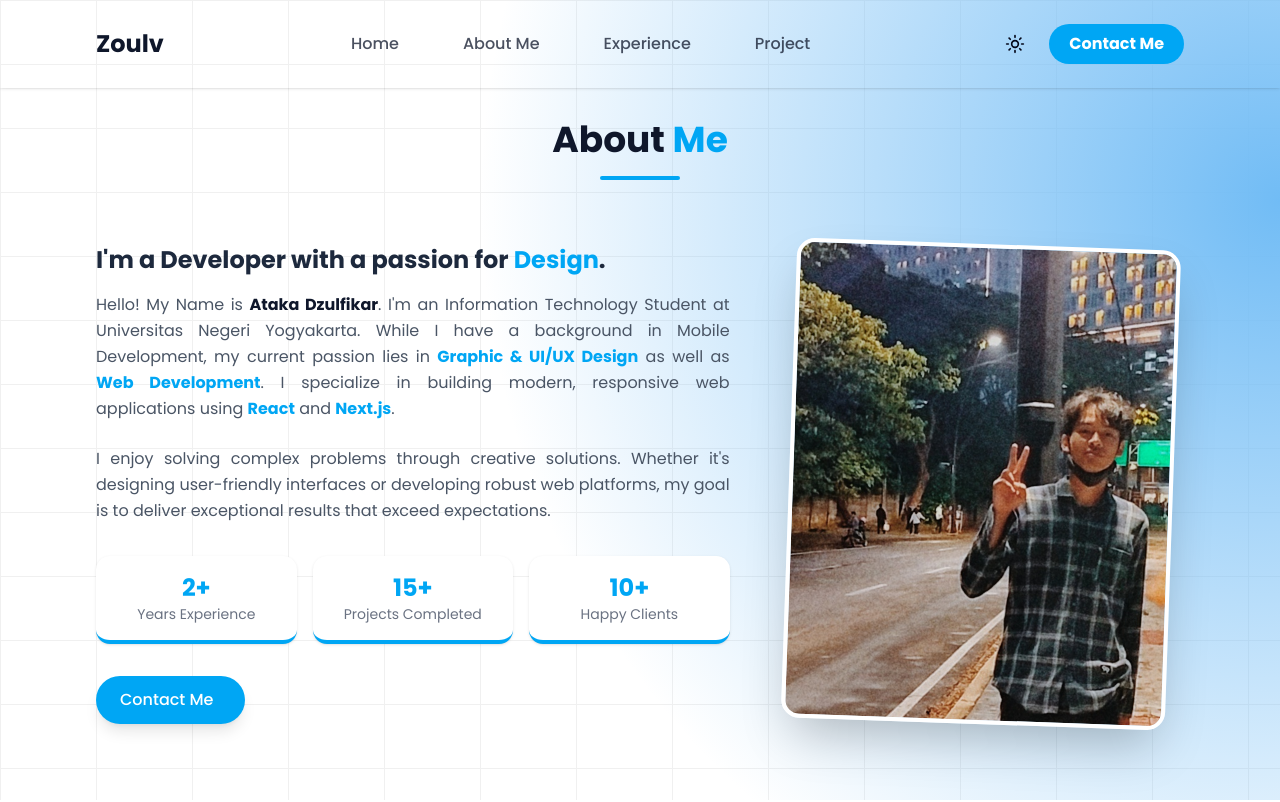
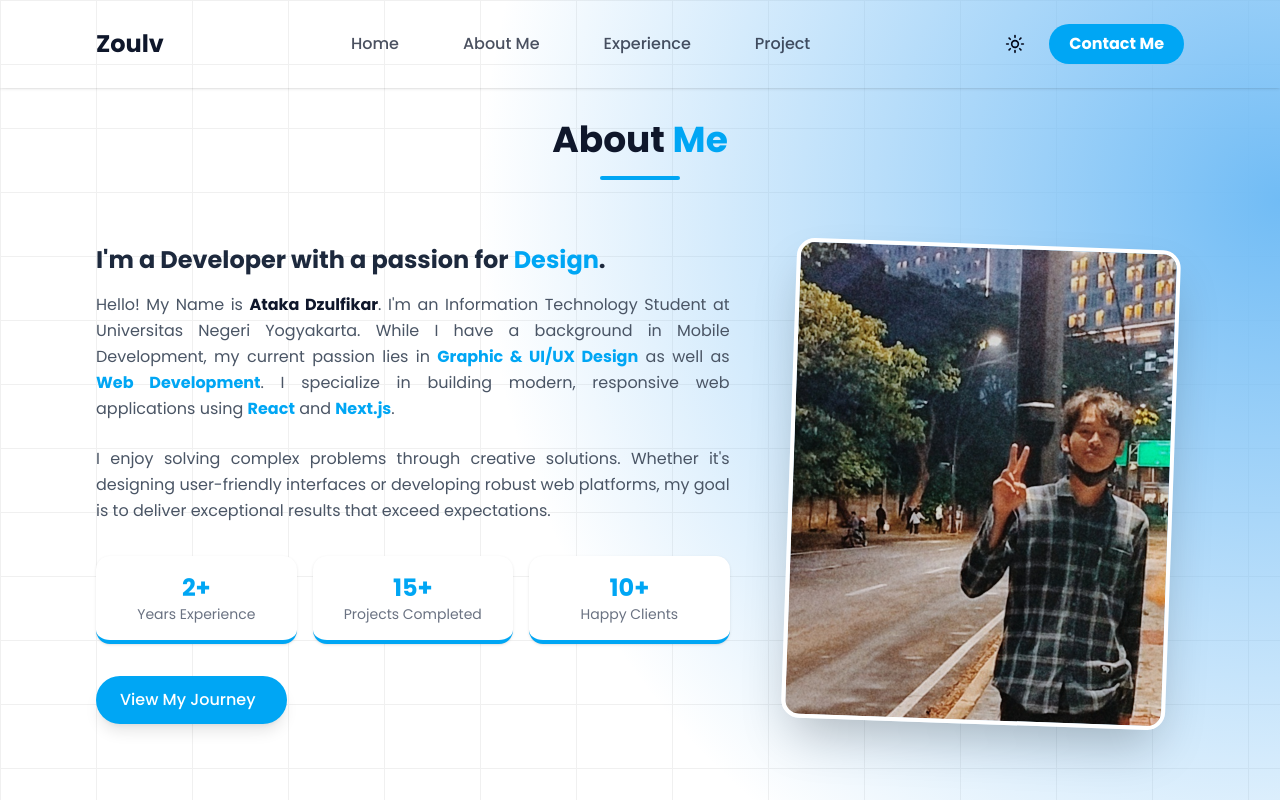
Before and after one commit to atzulf/next-portfolio, a Next.js app: page /about in a window 1280 px wide. Shown: the top 802 px of the page. Built offline with nearby package versions, Linux system fonts and the light colour scheme.

Commit message:
fix(about): update link and button text to reflect experience section

```diff
--- a/app/about/About.tsx
+++ b/app/about/About.tsx
@@ -55,10 +55,10 @@ const About = () => {
 
             <motion.div variants={itemVariants}>
               <a
-                href="/contact"
+                href="/experience"
                 className="inline-flex items-center gap-2 bg-sky-500 hover:bg-sky-600 text-white font-medium px-6 py-3 rounded-full transition-all shadow-lg hover:shadow-sky-500/30"
               >
-                Contact Me <i className="ri-mail-line"></i>
+                View My Journey <i className="ri-mail-line"></i>
               </a>
             </motion.div>
           </motion.div>
```
